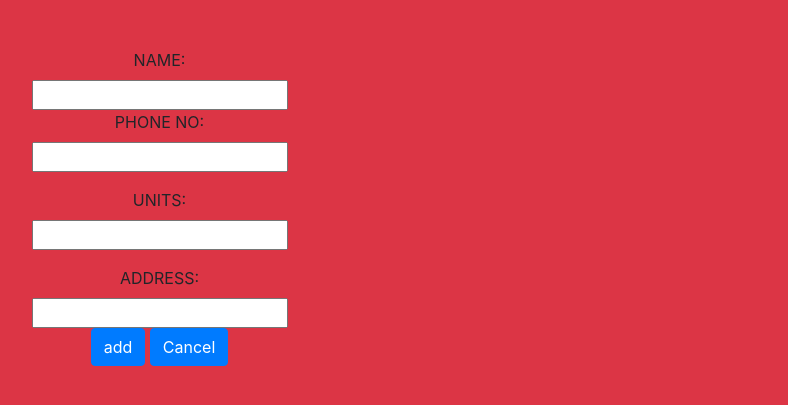
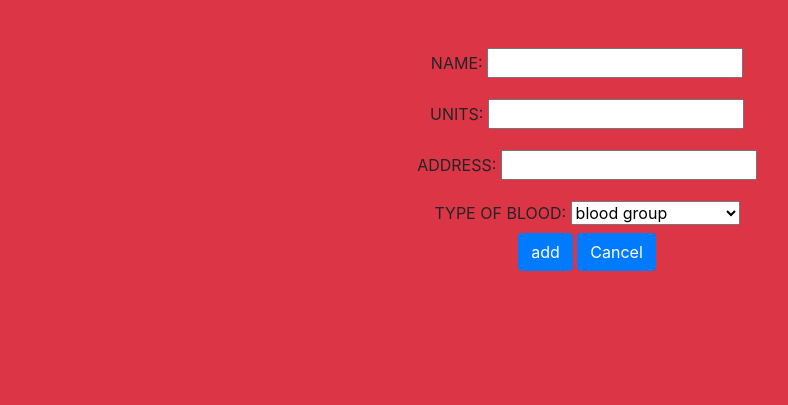
Before and after one commit to tharunmanikonda/Blood-bank-management-system, a PHP site: page /pagenavbar/donate.php in a window 1280 px wide. Shown: the part 76-481 px from the top of the page, without its empty margins (53-841 px from the left). Run offline with PHP 8.4, Linux system fonts and the light colour scheme; data comes from the database, SQL or seed files in the repository.

Commit message:
minor changes

```diff
--- a/doctorscrolldown/requestdetails.php
+++ b/doctorscrolldown/requestdetails.php
@@ -6,6 +6,7 @@ session_start();
 if(isset($_POST['Cancel'])){
     header('Location: docterpage.php');
     return;
+
 }
 ?>
 <!DOCTYPE html>
@@ -48,7 +49,7 @@ $count=1;
                                         echo "<td class=''>".htmlentities($row['R_NAME'])."</td>";
                                         echo "<td class=''>".htmlentities($row['R_PHONENO'])."</td>";
                                         echo "<td class=''>".htmlentities($row['R_UNITS'])."</td>";
-                                        echo("<td class='' > <a href='add.php?R_id=".$row['R_ID']."'>ACCEPT REQUEST</a></td>");
+                                        echo("<td class=''> <a class='btn btn-success btn-sm ' role='button' href='add.php?R_id=".$row['R_ID']."'>ACCEPT REQUEST</a></td>");
                                         echo "</tr>";
                                         $count++;
                                     }
--- a/pagenavbar/donate.php
+++ b/pagenavbar/donate.php
@@ -2,21 +2,26 @@
 
 require_once "../pdo.php";
 session_start();
+if(isset($_POST['cancel'])){
+    header('Location: donorpage.php');
+    return;
+  }
+  $stmt = $pdo->query("SELECT * FROM blood_group");
+  $rows = $stmt->fetchAll(PDO::FETCH_ASSOC);
 
-
-if (isset($_POST['name'])&& isset($_POST['phoneno'])&& isset($_POST['units'])&& isset($_POST['address']) ){
+if (isset($_POST['name'])&& isset($_POST['blood_group'])&& isset($_POST['units'])&& isset($_POST['address']) ){
     $sql = $pdo->query("SELECT * FROM `doner` WHERE `D_NAME` = '".$_POST['name']."'");
     $rows2 = $sql->fetchAll(PDO::FETCH_ASSOC);
 
     if(count($rows2)>0){
         $stmt1 = $pdo->prepare('INSERT INTO blood_bank (BLOOD_ID ,UNITS,ADDRESS) VALUES ( :bid, :units, :adrs)');
         $stmt1->execute(array(
-        ':bid' =>$rows2[0]['blood_id'],
+        ':bid' =>$_POST['blood_group'],
         ':units' =>$_POST['units'],
         ':adrs' =>$_POST['address'])
         );
         $_SESSION['success'] = "data inserted";
-         header('Location: index.php');
+         header('Location: donate.php');
             return;
         }
     else{
@@ -34,32 +39,59 @@ if (isset($_POST['name'])&& isset($_POST['phoneno'])&& isset($_POST['units'])&&
     <meta charset="UTF-8">
     <meta name="viewport" content="width=device-width, initial-scale=1.0">
     <title>Document</title>
+    <?php require_once "bootstrap.php";?>
+
 </head>
 <body class="text-center">
-<? require_once "bootstrap.php";
- require_once "donornavbar.php";?>
+<?php require_once "donornavbar.php";?>
+
 <link rel="stylesheet" href="../bootstrap/css/background.css">
+<div class="col-12">
+<div class="row">
     <div class="container mt-5">
+    <div class="row justify-content-md-center">
+        <div class="col-12">
         <form method="post" class="g-2 needs-validation" novalidate>
-<div class ="row">
-                <div class="col-3">
-                     <label for="NAME"> NAME:</label>
+                <div class="col-12">
+                     <p><label for="NAME" >  NAME:</label>
                      <input type="text" id="name" name="name">
+                     <br>
+                     </p>
 
-    <P> <label for="PHONENO"class="form-label"> PHONE NO:</label>
-    <input type="text" id="phoneno" name="phoneno">
-    <br>
-    </P>
-    <P> <label for="UNITS" class="form-label"> UNITS:</label>
+                </div>
+                <div class="col-12">
+                    <P> <label for="UNITS" > UNITS:</label>
                     <input type="text" id="UNITS" name="units">
                     <br>
                     </P>
-    <P> <label for="address"> ADDRESS:</label>
+                </div>
+                <div class="col-12">
+                    <P><label for="address" >ADDRESS:</label>
                     <input type="text" id="address" name="address">
                     <br>
+                </div>
+                <div class="col-12">
+                     <label for="blood type">TYPE OF BLOOD:</label>
+
+                        <select  id="blood_group" name="blood_group">
+                            <option selected disabled value="">blood group</option>
+                                <?php
+                                     foreach($rows as $row){
+                                          echo "<option value = ".$row['BLOOD_ID'].">";
+                                          echo htmlentities($row['TYPE_OF_BLOOD']);
+                                          echo "</option>";
+                                          }
+                                 ?>
+                        </select>
+                </div>
+            </div>
+
+                <div class="col-12">
                 <input type="submit" class="btn btn-primary" value ="add" id="submit">
                 <input type="submit" class="btn btn-primary" value ="Cancel" name="cancel" id="cancel">
-
+                </div>
+                </div>
+                </div>
 </form>
 </body>
 </html>
```
Also changed, not shown: doctorscrolldown/sql.txt (added, +15 -0 lines). Lines whose indentation alone changed are shown as unchanged.
